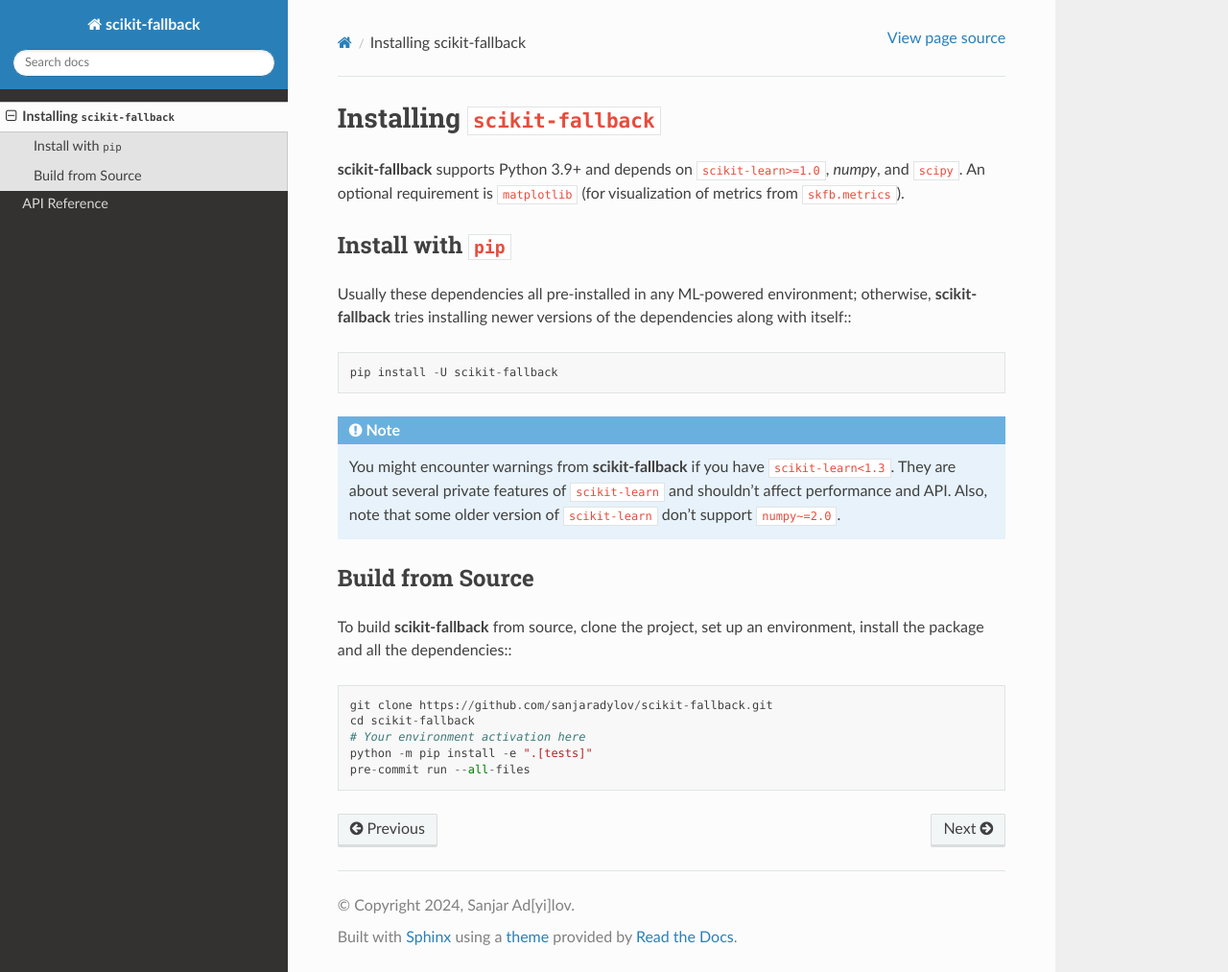
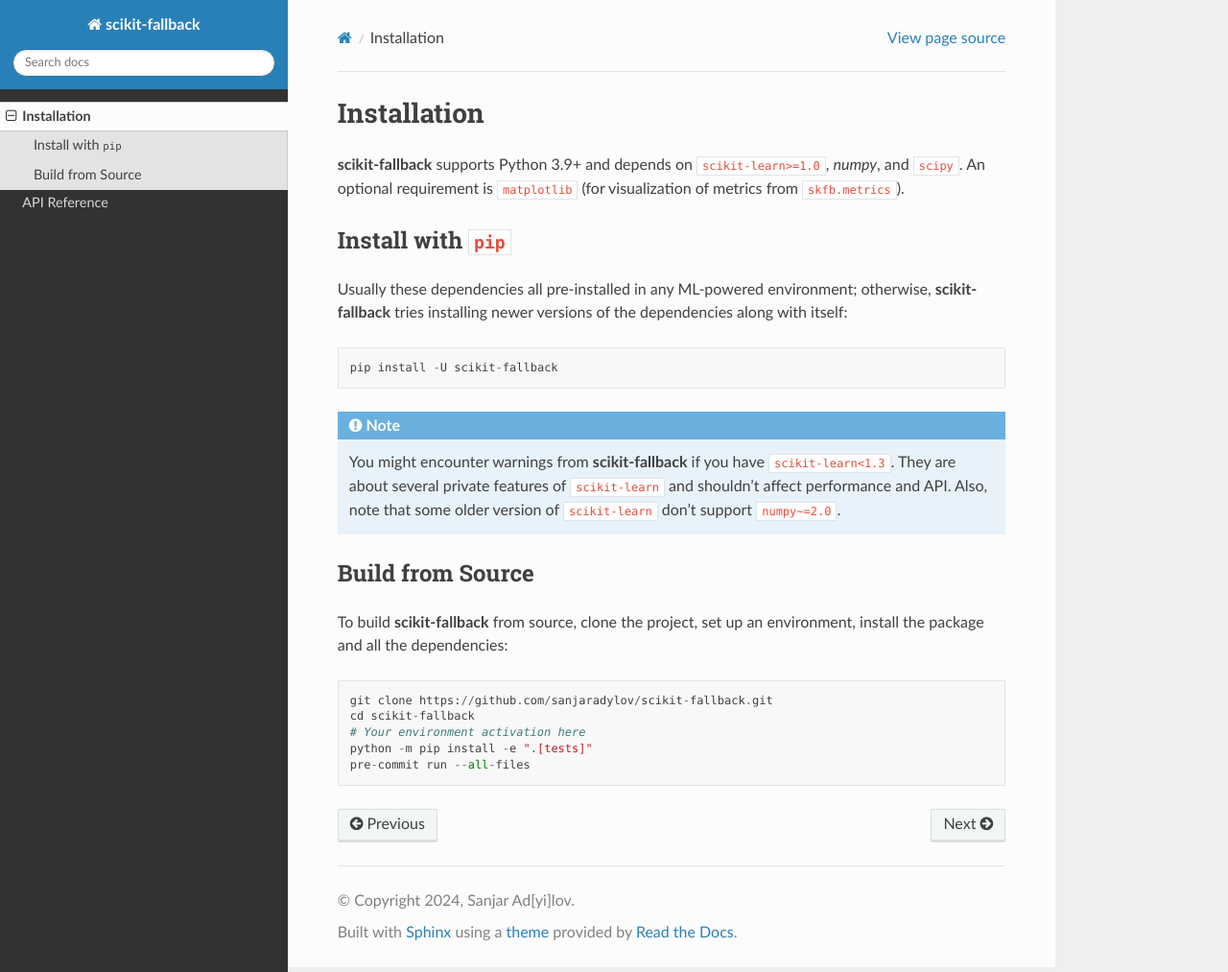
Before and after one commit to sanjaradylov/scikit-fallback, a Sphinx documentation site: the page built from docs/source/installation.rst, in a window 1280 px wide and 1013 px high. Shown: the whole window at 96% size. Built offline with Sphinx 7.4.7 and the Read the Docs theme 3.1.0, drawn with Linux system fonts in a browser that asks for light colours.

```diff
--- a/docs/source/api.rst
+++ b/docs/source/api.rst
@@ -3,5 +3,6 @@ API Reference
 
 .. autosummary::
    :toctree: generated
+   :recursive:
 
    skfb
--- a/docs/source/index.rst
+++ b/docs/source/index.rst
@@ -1,5 +1,5 @@
 Welcome to ``scikit-fallback``'s documentation!
-=============================================
+===============================================
 
 **scikit-fallback** (*scikit* - compatible with `scikit-learn <https://scikit-learn.org>`_,
 *fallback* - abstention from taking actions) is a lightweight Python package for machine
--- a/docs/source/installation.rst
+++ b/docs/source/installation.rst
@@ -1,5 +1,5 @@
-Installing ``scikit-fallback``
-==============================
+Installation
+============
 
 **scikit-fallback** supports Python 3.9+ and depends on ``scikit-learn>=1.0``, `numpy`,
 and ``scipy``. An optional requirement is ``matplotlib`` (for visualization of metrics
@@ -10,7 +10,7 @@ Install with ``pip``
 
 Usually these dependencies all pre-installed in any ML-powered
 environment; otherwise, **scikit-fallback** tries installing newer versions of the
-dependencies along with itself:::
+dependencies along with itself::
 
     pip install -U scikit-fallback
 
@@ -26,7 +26,7 @@ Build from Source
 -----------------
 
 To build **scikit-fallback** from source, clone the project, set up an environment,
-install the package and all the dependencies:::
+install the package and all the dependencies::
 
 
     git clone https://github.com/sanjaradylov/scikit-fallback.git
```
